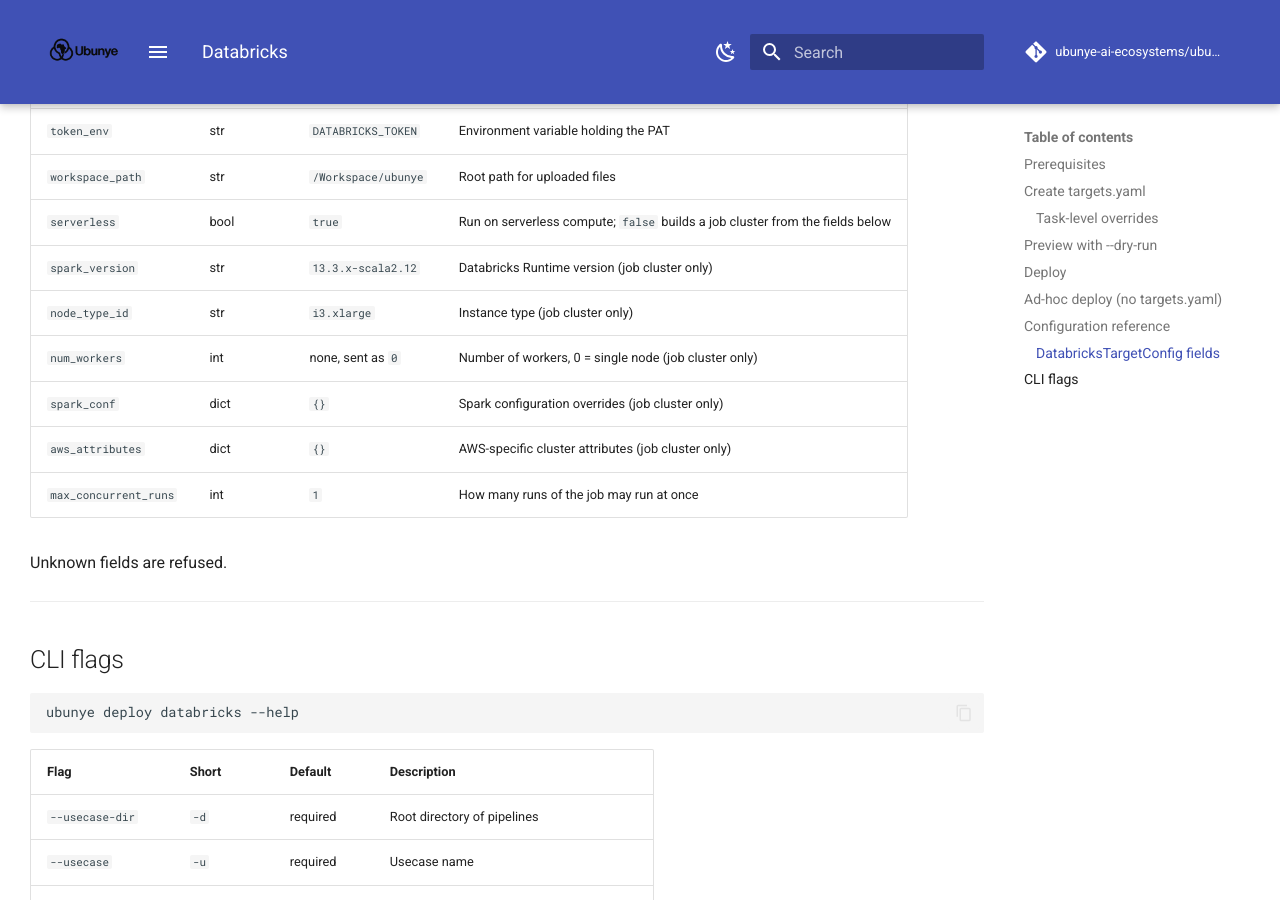
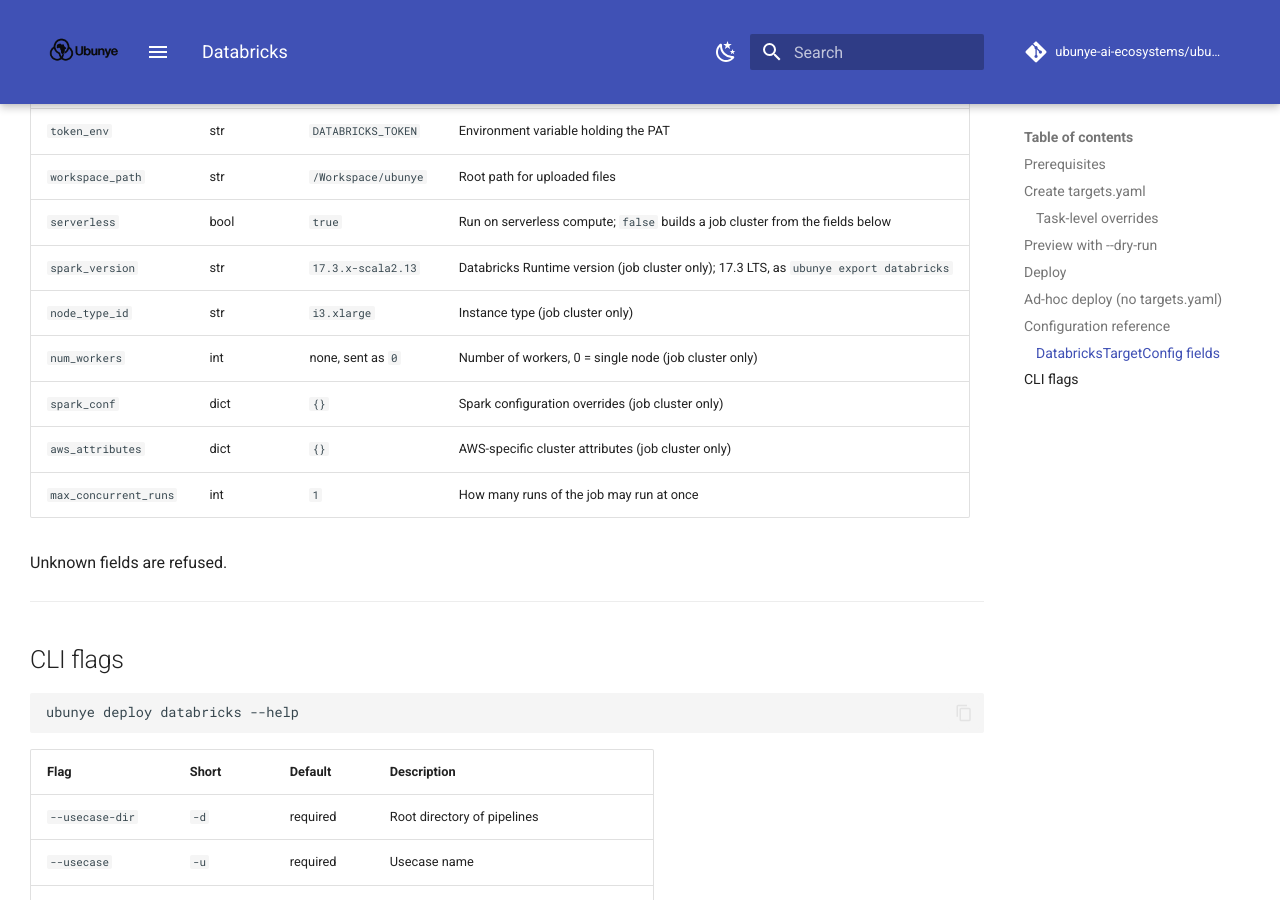
Before and after one commit to ubunye-ai-ecosystems/ubunye_engine, an MkDocs documentation site: the page built from docs/deployment/databricks.md, in a window 1280 px wide and 900 px high, scrolled down 2882 px. Built offline with MkDocs 1.6.1 and Material for MkDocs 9.7.7, drawn with Linux system fonts in a browser that asks for light colours; comment, search, counter and statistics services are not loaded; some of the changed text lies outside the part shown.

Commit message:
fix(deploy): databricks targets default to the 17.3 LTS runtime
DatabricksTargetConfig.spark_version defaulted to 13.3.x-scala2.12 (Spark 3.4),
older than the engine's pyspark>=3.5, while `ubunye export databricks` already
used 17.3 LTS. A target that does not set spark_version now gets the exporter's
DEFAULT_SPARK_VERSION (one constant, not two); one that sets it is unchanged.

Co-Authored-By: Claude Opus 5.5 <noreply@anthropic.com>

````diff
--- a/docs/deployment/databricks.md
+++ b/docs/deployment/databricks.md
@@ -51,7 +51,7 @@ targets:
     token_env: DATABRICKS_TOKEN_PROD
     workspace_path: /Workspace/ubunye
     serverless: false                   # run on a job cluster instead
-    spark_version: "13.3.x-scala2.12"
+    spark_version: "17.3.x-scala2.13"
     node_type_id: "i3.2xlarge"
     num_workers: 4
 ```
@@ -148,7 +148,7 @@ ubunye deploy databricks \
 | `token_env` | str | `DATABRICKS_TOKEN` | Environment variable holding the PAT |
 | `workspace_path` | str | `/Workspace/ubunye` | Root path for uploaded files |
 | `serverless` | bool | `true` | Run on serverless compute; `false` builds a job cluster from the fields below |
-| `spark_version` | str | `13.3.x-scala2.12` | Databricks Runtime version (job cluster only) |
+| `spark_version` | str | `17.3.x-scala2.13` | Databricks Runtime version (job cluster only); 17.3 LTS, as `ubunye export databricks` |
 | `node_type_id` | str | `i3.xlarge` | Instance type (job cluster only) |
 | `num_workers` | int | none, sent as `0` | Number of workers, 0 = single node (job cluster only) |
 | `spark_conf` | dict | `{}` | Spark configuration overrides (job cluster only) |
````
Also changed, not shown: docs/changelog.md (+8 -0 lines), 2 other files.
